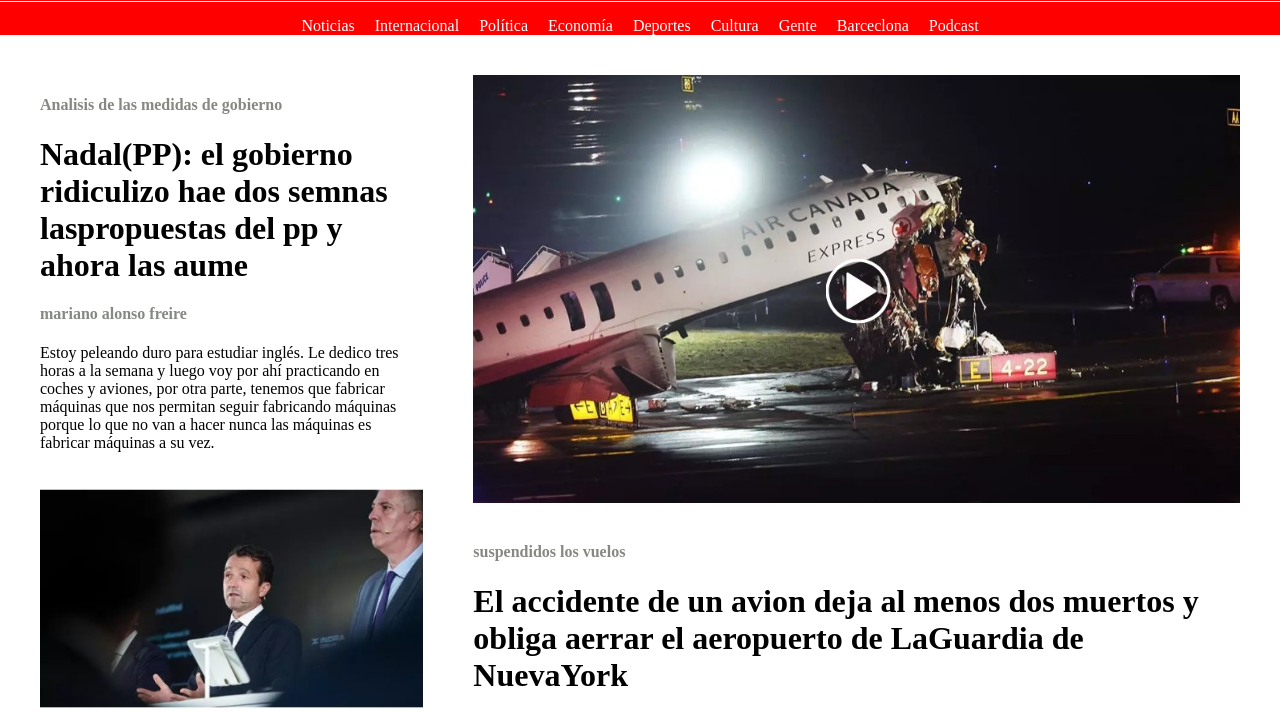
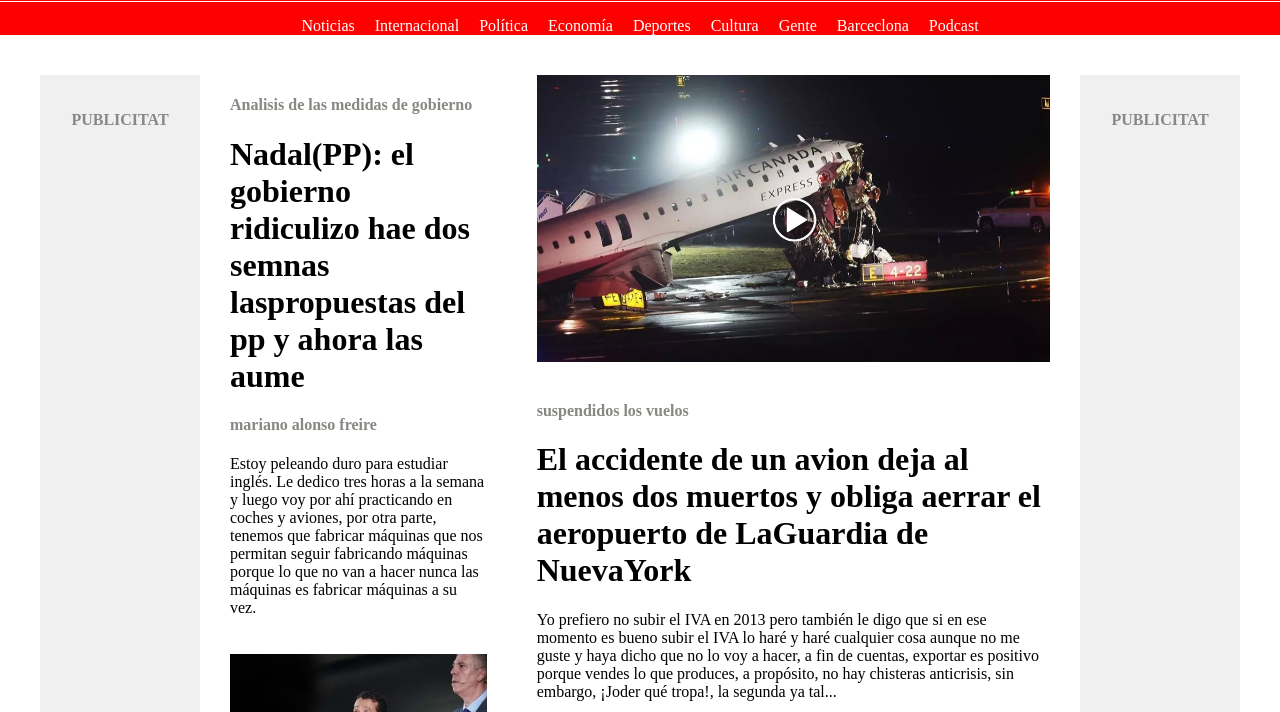
Before and after one commit to mee96/FPOfundesplai, a plain HTML site: page 23-3/elperiodico.html in a window 1280 px wide. Shown: the part 79-791 px from the top of the page. Drawn offline with Linux system fonts and the light colour scheme.

Commit message:
actualizacio ejercisi periodico actualizacio media queria

```diff
--- a/23-3/elperiodico.css
+++ b/23-3/elperiodico.css
@@ -41,6 +41,9 @@
             margin: 0;
 
         }
+        @media (max-width: 800px) {
+      display: none;
+    }
 
     }
 }
@@ -54,6 +57,10 @@
         h4 {
             color: rgb(134, 137, 130);
         }
+
+        @media (max-width: 1000px) {
+        flex-direction: column;
+    }
 }
 
 .left-column {
@@ -72,3 +79,26 @@
     width: 100%;
     margin-bottom: 15px;
 }
+
+
+
+/*  ejercisisi media queris, que lo que estigue en rows estigue
+en columns y
+
+-si el viewpoert es mayor de 1500 tiene que haber publicidad en los lados si no sin publicidad y si llega a 800 quitarle la navbar */
+
+
+
+.ads-column {
+    display: none;
+    background-color: #f0f0f0;
+    color: #888;
+    width: 160px;
+    text-align: center;
+    font-weight: bold;
+    padding-top: 20px;
+
+    @media (min-width: 1000px) {
+        display: block;
+    }
+}
--- a/23-3/elperiodico.html
+++ b/23-3/elperiodico.html
@@ -3,6 +3,7 @@
 <head>
     <title>El Periodico Clone</title>
     <link rel="stylesheet" href="elperiodico.css">
+    <meta name="viewport" content="width=device-width, initial-scale=1.0">
 </head>
 
 <body>
@@ -28,6 +29,9 @@
     </header>
 
     <main>
+        <div class="ads-column">
+            <p>PUBLICITAT</p>
+        </div>
         <div class="left-column">
 
             <div class="article-1">
@@ -55,8 +59,12 @@
              <h4>france presse</h4>
 
 
+
         </div>
 
+        <div class="ads-column">
+            <p>PUBLICITAT</p>
+        </div>
 
     </main>
 
```
